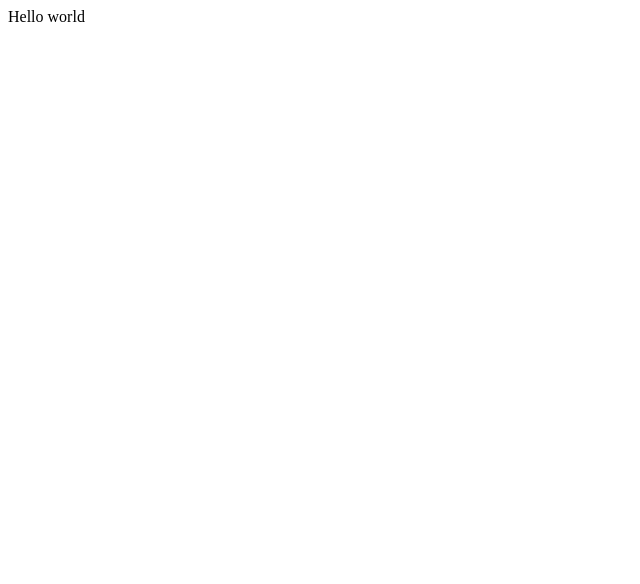
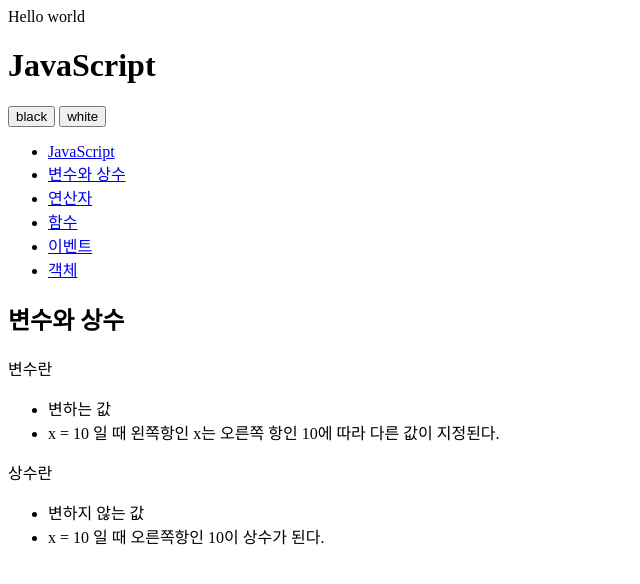
Before and after one commit to scarxxxx/opentutorials-scarxxxx, a plain HTML site: page index.html in a window 1280 px wide. Shown: the whole page, without its empty margins (0-640 px from the left). Drawn offline with Linux system fonts and the light colour scheme.

Commit message:
add html

```diff
--- a/index.html
+++ b/index.html
@@ -22,3 +22,56 @@
         Hello world
     </body>
 </html>
+<!DOCTYPE html>
+<html>
+    <head>
+        <meta charset="utf-8" />
+    </head>
+
+    <body id="body">
+        <div>
+            <header>
+                <h1>JavaScript</h1>
+            </header>
+            <div id="toolbar">
+                <input type="button" value="black" />
+                <input type="button" value="white" />
+            </div>
+            <nav>
+                <ul>
+                    <li><a href="http://opentutorials.org/course/49/17">JavaScript</a></li>
+                    <li><a href="http://opentutorials.org/course/49/16">변수와 상수</a></li>
+                    <li><a href="http://opentutorials.org/course/49/18">연산자</a></li>
+                    <li><a href="http://opentutorials.org/course/49/19">함수</a></li>
+                    <li><a href="http://opentutorials.org/course/49/20">이벤트</a></li>
+                    <li><a href="http://opentutorials.org/course/49/21">객체</a></li>
+                </ul>
+            </nav>
+            <article>
+                <h2>변수와 상수</h2>
+                <div>
+                    <p>변수란</p>
+                    <ul>
+                        <li>
+                            변하는 값
+                        </li>
+                        <li>
+                            x = 10 일 때 왼쪽항인 x는 오른쪽 항인 10에 따라 다른 값이 지정된다.
+                        </li>
+                    </ul>
+                    <p>
+                        상수란
+                    </p>
+                    <ul>
+                        <li>
+                            변하지 않는 값
+                        </li>
+                        <li>
+                            x = 10 일 때 오른쪽항인 10이 상수가 된다.
+                        </li>
+                    </ul>
+                </div>
+            </article>
+        </div>
+    </body>
+</html>
```
